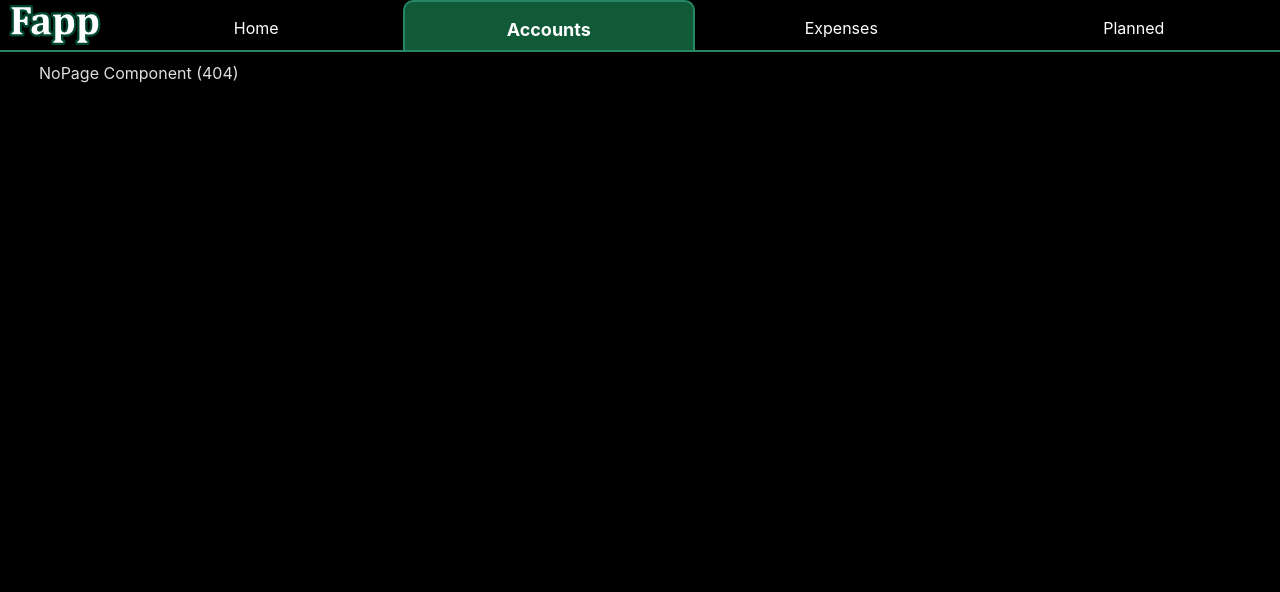
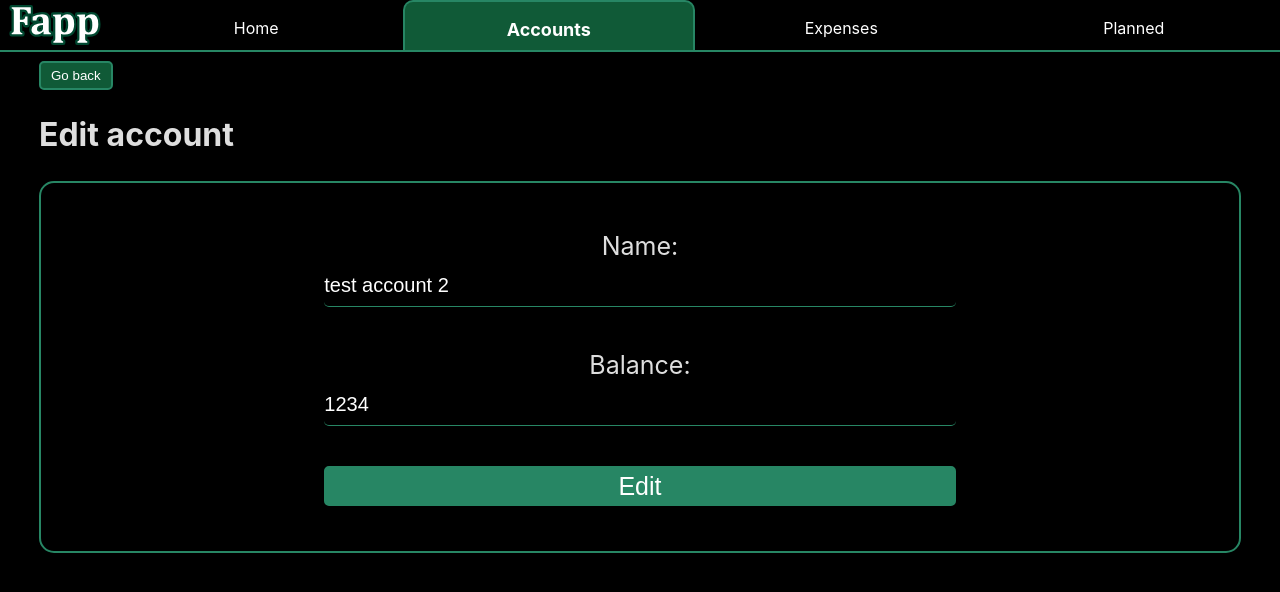
Before and after one commit to ioscrum-fapp/fapp, a React (Vite) app in the folder fapp/: page /accounts/1/edit in a window 1280 px wide. Before the commit this address had no page. Shown: the top 592 px of the page. Built offline with nearby package versions, Linux system fonts and the light colour scheme; data requests are answered from the project's data file.

Commit message:
added account edit backend and ui

```diff
--- a/fapp/src/App.jsx
+++ b/fapp/src/App.jsx
@@ -21,6 +21,7 @@ function App() {
             <Route index element={<Home />} />
             <Route path="/accounts" element={<Accounts />} />
             <Route path="/accounts/:id" element={<Account />} />
+            <Route path="/accounts/:id/edit" element={<CreateAccount />} />
             <Route path="/accounts/add" element={<CreateAccount />} />
             <Route path="/expenses" element={<Expenses />} />
             <Route path="/expenses/:id" element={<Expense />} />
--- a/fapp/src/backend/accountsLogic.jsx
+++ b/fapp/src/backend/accountsLogic.jsx
@@ -21,6 +21,23 @@ export async function CreateNewAccount(navigate, userId, name, balance) {
   });
 }
 
+export async function EditAccount(navigate, userId, name, balance, accountId) {
+  const account = {
+    id: accountId,
+    user_id: userId,
+    name,
+    balance,
+  };
+
+  fetch(BACKEND_URL + accountId, {
+    method: "PUT",
+    headers: { "Content-Type": "application/json" },
+    body: JSON.stringify(account),
+  }).then(() => {
+    navigate(accountsRoute + accountId);
+  });
+}
+
 export async function DeleteAccount(accountId) {
   return fetch(BACKEND_URL + accountId, {
     method: "DELETE",
--- a/fapp/src/pages/Account/Account.jsx
+++ b/fapp/src/pages/Account/Account.jsx
@@ -17,6 +17,10 @@ export default function Account() {
     navigate("/accounts/");
   };
 
+    const handleClickEdit = async () => {
+        navigate(`/accounts/${id}/edit`);
+    };
+
   return (
     <>
       <Link to="/accounts/">
@@ -33,11 +37,12 @@ export default function Account() {
             Balance: {currency} {json.balance}
           </p>
         )}
-        {json && (
+          <button type="button" className="Button" onClick={handleClickEdit}>
+              Edit
+          </button>
           <button type="button" className="Button" onClick={handleClick}>
             Remove
           </button>
-        )}
       </div>
     </>
   );
--- a/fapp/src/pages/CreateAccount/CreateAccount.jsx
+++ b/fapp/src/pages/CreateAccount/CreateAccount.jsx
@@ -1,29 +1,47 @@
-import React, { useState } from "react";
-import { Link, useNavigate } from "react-router-dom";
-import { CreateNewAccount } from "../../backend/accountsLogic";
+import React, {useEffect, useState} from "react";
+import {Link, useNavigate, useParams} from "react-router-dom";
+import {CreateNewAccount, EditAccount} from "../../backend/accountsLogic";
 import "./CreateAccount.css";
+import useFetch from "../../hooks/useFetch.jsx";
 const userId = 1;
 
 export default function CreateAccount() {
+  const {id} = useParams();
   const [name, setName] = useState("");
   const [balance, setBalance] = useState("");
   const navigate = useNavigate();
 
+  const {
+    json: accountJson,
+    isFinished: accountIsFinished,
+    error: accountError
+  } = id ? useFetch(`http://localhost:3030/accounts/${id}`) : {json:null, isFinished:true, error:null};
+
   const handleSubmit = async (e) => {
     e.preventDefault();
-    await CreateNewAccount(navigate, userId, name, balance);
+
+    if (id)
+        EditAccount(navigate, userId, name, balance, id);
+      else
+        CreateNewAccount(navigate, userId, name, balance);
   };
+
+  useEffect(() => {
+    [accountJson];
+    if (accountJson && !name) {
+      setName(accountJson.name);
+      setBalance(accountJson.balance)
+    }
+  });
 
   return (
     <div className="CreateAccount">
-      <h1> Add new account </h1>
-      <div className="GoBackButton">
-        <Link to="/accounts">
-          <button type="button" className="Button">
-            Go back
-          </button>
-        </Link>
-      </div>
+      <Link to={id ? `/accounts/${id}` : "/accounts"}>
+        <button type="button" className="Button">
+          Go back
+        </button>
+      </Link>
+      <h1>{id ? "Edit account" : "Add new account"}</h1>
       <form onSubmit={handleSubmit} className="AddingForm">
         <div className="formControl">
           <label> Name: </label>
@@ -47,8 +65,7 @@ export default function CreateAccount() {
         </div>
         <div className="formControl">
           <button type="submit" className="submitButton">
-            {" "}
-            Create{" "}
+            {id ? "Edit" : "Create"}
           </button>
         </div>
       </form>
--- a/fapp/src/pages/CreateExpense/CreateExpense.css
+++ b/fapp/src/pages/CreateExpense/CreateExpense.css
@@ -1,6 +1,6 @@
 .AddingForm {
   margin-bottom: 40px;
-  border: solid 5px var(--main-color);
+  border: solid 2px var(--main-color);
   border-radius: 15px;
   background-color: black;
   padding: 25px;
--- a/fapp/src/pages/CreateExpense/CreateExpense.jsx
+++ b/fapp/src/pages/CreateExpense/CreateExpense.jsx
@@ -95,13 +95,12 @@ export default function CreateExpense() {
   });
 
   return (
-      <>
+      <div className="CreateExpense">
         <Link to={id ? `/expenses/${id}` : "/expenses"}>
           <button type="button" className="Button">
             Go back
           </button>
         </Link>
-        <div className="CreateExpense">
           <h1> {id ? "Edit expense" : "Add new expense"} </h1>
           <form onSubmit={handleSubmit} className="AddingForm">
             <div className="formControl">
@@ -166,7 +165,6 @@ export default function CreateExpense() {
               </button>
             </div>
           </form>
-        </div>
-      </>
+      </div>
   );
 }
```
